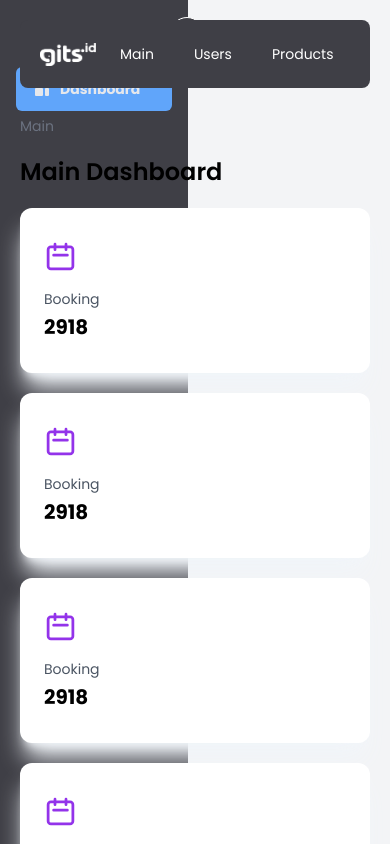
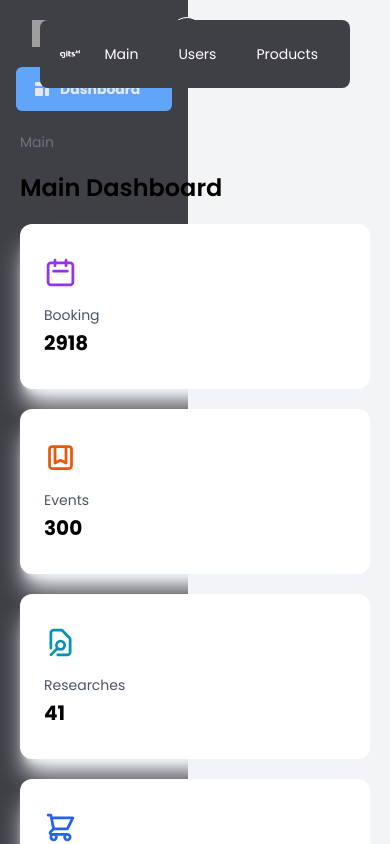
Before and after one commit to gitsindonesia/next-starter, a Next.js app: page /admin in a window 390 px wide. Shown: the top 844 px of the page. Built offline with nearby package versions, Linux system fonts and the light colour scheme; grey boxes are pictures that could not be loaded.

Commit message:
styles: add new margin to breacdrumbs, navbar component

```diff
--- a/components/Breadcrumb/Breadcrumb.tsx
+++ b/components/Breadcrumb/Breadcrumb.tsx
@@ -13,7 +13,7 @@ export interface Props {
 export const Breadcrumb = ({ crumbs, divider = '/' }: Props) => {
     const isLast = (i: number): boolean => i == crumbs.length - 1;
     return (
-        <ul className="flex items-center gap-2 text-sm mt-2">
+        <ul className="flex items-center gap-2 text-sm mt-[1.5rem]">
             {
                 crumbs.map((crumb: BreadcrumbType, index) => {
                     const lastCrumb = isLast(index);
--- a/components/Layouts/Admin.tsx
+++ b/components/Layouts/Admin.tsx
@@ -1,20 +1,35 @@
 import { useContext } from "react"
 import AppContext from "../../store/AppContext"
-import Sidebar from "../Sidebar/Sidebar"
-import AppHeader from "../AppHeader"
+import Link from "next/link";
+import { mainMenu, RoutesInterface } from '../../routes'
+import Navbar from "../Navbar/Navbar"
 
-const Admin = ( {children}: any ) => {
+const Admin = ( {children, rootClassName}: any ) => {
     const { showSidebar } = useContext(AppContext);
     return (
         <div className="bg-gray-100 min-h-screen">
             <aside>
                 {children.aside}
             </aside>
-            <main className={'transition-all duration-500 md:px-10 px-5 pb-20 relative ' + (!showSidebar ? 'md:ml-20 ml-0' : 'md:ml-72 ml-4/5')}>
+            <main className={'transition-all duration-500 pb-20 relative ' + (!showSidebar ? 'md:ml-20 ml-0' : 'md:ml-72 ml-4/5')}>
                 <header>
-                    <AppHeader />
+                    <Navbar flying rounded>
+                        {{
+                            menus: <>
+                                {
+                                    mainMenu.map((menu: RoutesInterface, index) => { // can use Button Element or else instead of Link
+                                        return (
+                                            <Link href={menu.path}>
+                                                <a className="px-3 py-2 hover:bg-zinc-500 rounded-lg">{menu.title}</a>
+                                            </Link>
+                                        )
+                                    })
+                                }
+                            </>
+                        }}
+                    </Navbar>
                 </header>
-                <div>{ children.main }</div>
+                <div className="md:px-10 px-5">{ children.main }</div>
             </main>
             <footer>
                 Footer
--- /dev/null
+++ b/components/Navbar/Navbar.tsx
@@ -0,0 +1,50 @@
+import Image from "next/image";
+
+interface NavbarInterfaces {
+    flying?: boolean,
+    flyingClassName?: string,
+    background?: string,
+    mainClassName?: string,
+    rounded?: boolean
+    roundedClassName?: string,
+    showLogo?: boolean,
+    logoSrc?: string,
+    children?: any
+}
+
+const Navbar = ({
+    flying = false,
+    flyingClassName = 'py-5 px-10',
+    mainClassName = 'bg-zinc-700 w-full px-5 py-4',
+    rounded = false,
+    roundedClassName = 'rounded-lg',
+    showLogo = true,
+    logoSrc = '/images/logo.png',
+    children
+}: NavbarInterfaces) => {
+    return (
+        <div className={`sticky ${flying ? flyingClassName : ''}`}>
+            <div className={`${ mainClassName } ${rounded ? roundedClassName : ''}`}>
+                <div className="flex items-center justify-between">
+                    <div className="flex items-center gap-3">
+                        {
+                            showLogo &&
+                            <Image
+
+                                src={logoSrc}
+                                alt="Logo GITS"
+                                width={56}
+                                height={23.22}
+                            />
+                        }
+                    <div className="flex items-center text-white gap-4 text-sm">
+                        { children.menus }
+                    </div>
+                    </div>
+                </div>
+            </div>
+        </div>
+    )
+}
+
+export default Navbar;
--- a/pages/admin/index.tsx
+++ b/pages/admin/index.tsx
@@ -1,7 +1,7 @@
 import Admin from '../../components/Layouts/Admin';
 import SidebarPage from './__Sidebar';
 import Card from '../../components/Card/Card';
-import { CalendarIcon } from '@heroicons/react/outline'
+import { CalendarIcon, BookmarkAltIcon, DocumentSearchIcon, ShoppingCartIcon } from '@heroicons/react/outline'
 import { Breadcrumb } from '../../components/Breadcrumb/Breadcrumb';
 import PageTitle from '../../components/PageTitle';
 
@@ -20,25 +20,25 @@ const Dashboard = ({children}: any) => {
                     <Breadcrumb crumbs={crumbs} divider="/" />
                     <PageTitle>Main Dashboard</PageTitle>
                     <div className='grid md:grid-cols-4 grid-cols-1 gap-5'>
-                        <Card className="min-h-[10rem] shadow-xl shadow-slate-100 bg-white">
+                        <Card className="shadow-xl shadow-slate-100 bg-white">
                             <CalendarIcon width={33} className="text-purple-600" />
                             <p className='text-sm text-gray-600 mt-4'>Booking</p>
                             <p className='mt-1 font-bold text-xl'>2918</p>
                         </Card>
-                        <Card className="min-h-[10rem] shadow-xl shadow-slate-100 bg-white">
-                            <CalendarIcon width={33} className="text-purple-600" />
-                            <p className='text-sm text-gray-600 mt-4'>Booking</p>
-                            <p className='mt-1 font-bold text-xl'>2918</p>
+                        <Card className="shadow-xl shadow-slate-100 bg-white">
+                            <BookmarkAltIcon width={33} className="text-orange-600" />
+                            <p className='text-sm text-gray-600 mt-4'>Events</p>
+                            <p className='mt-1 font-bold text-xl'>300</p>
                         </Card>
-                        <Card className="min-h-[10rem] shadow-xl shadow-slate-100 bg-white">
-                            <CalendarIcon width={33} className="text-purple-600" />
-                            <p className='text-sm text-gray-600 mt-4'>Booking</p>
-                            <p className='mt-1 font-bold text-xl'>2918</p>
+                        <Card className="shadow-xl shadow-slate-100 bg-white">
+                            <DocumentSearchIcon width={33} className="text-cyan-600" />
+                            <p className='text-sm text-gray-600 mt-4'>Researches</p>
+                            <p className='mt-1 font-bold text-xl'>41</p>
                         </Card>
-                        <Card className="min-h-[10rem] shadow-xl shadow-slate-100 bg-white">
-                            <CalendarIcon width={33} className="text-purple-600" />
-                            <p className='text-sm text-gray-600 mt-4'>Booking</p>
-                            <p className='mt-1 font-bold text-xl'>2918</p>
+                        <Card className="shadow-xl shadow-slate-100 bg-white">
+                            <ShoppingCartIcon width={33} className="text-blue-600" />
+                            <p className='text-sm text-gray-600 mt-4'>Order</p>
+                            <p className='mt-1 font-bold text-xl'>120</p>
                         </Card>
                     </div>
                 </>
--- a/routes/index.tsx
+++ b/routes/index.tsx
@@ -1,7 +1,7 @@
 import { DocumentTextIcon, FolderRemoveIcon, TemplateIcon, UserGroupIcon, UsersIcon } from '@heroicons/react/solid'
 
 export type RoutesInterface = {
-    path?: string,
+    path?: string | any,
     title?: string,
     name?: string,
     icon?: JSX.Element,
```
Also changed, not shown: public/images/logo.png (renamed from public/images/logo_white.png).
